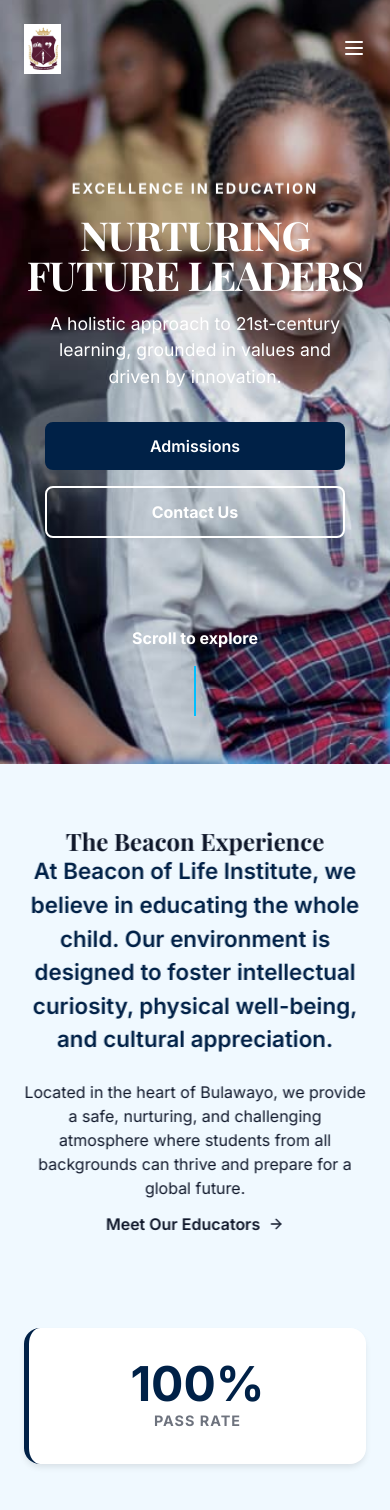
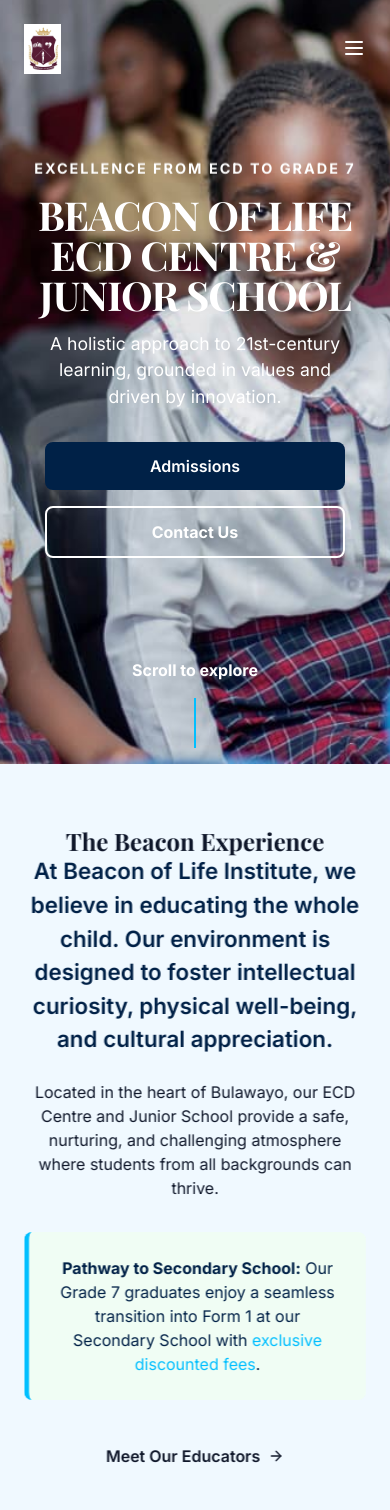
Before and after one commit to bongie-stack/Beacon-of-life-institute, a React (Vite) app: page / in a window 390 px wide. Shown: the top 1510 px of the page. Built offline with nearby package versions, Linux system fonts and the light colour scheme; the HTML template or start-up script is replaced by a standard one.

Commit message:
Add files via upload

```diff
--- a/src/components/Footer.jsx
+++ b/src/components/Footer.jsx
@@ -11,8 +11,8 @@
                     <h3 className="footer-logo">Beacon of Life <span className="text-highlight">Institute</span></h3>
                     <p className="footer-desc">Nurturing minds, building futures. A Christian-based education center committed to excellence.</p>
                     <div className="social-links">
-                        <a href="#" className="social-icon"><Facebook size={20} /></a>
-                        <a href="#" className="social-icon"><Instagram size={20} /></a>
+                        <a href="https://www.facebook.com/profile.php?id=61554904583865" className="social-icon" target="_blank" rel="noopener noreferrer"><Facebook size={20} /></a>
+                        <a href="https://www.instagram.com/beaconoflifeinstitute/" className="social-icon" target="_blank" rel="noopener noreferrer"><Instagram size={20} /></a>
                     </div>
                 </div>
 
--- a/src/pages/OurStaff.jsx
+++ b/src/pages/OurStaff.jsx
@@ -4,7 +4,7 @@
 
 const staffMembers = [
     {
-        name: 'Mr. J Nkomo',
+        name: 'Pastor Sabelo Dube',
         role: 'Director',
         description: 'Visionary leader dedicated to providing holistic education and nurturing future leaders.',
         icon: <Star size={40} />,
--- a/src/pages/Primary.css
+++ b/src/pages/Primary.css
@@ -73,7 +73,7 @@
 
 .hero-scroll-indicator {
     position: absolute;
-    bottom: 3rem;
+    bottom: 1rem;
     left: 50%;
     transform: translateX(-50%);
     display: flex;
@@ -405,3 +405,49 @@
         font-size: 0.8rem;
     }
 }
+
+/* Premises Section */
+.premises-content {
+    display: grid;
+    grid-template-columns: 1fr 1fr;
+    gap: 4rem;
+    align-items: center;
+}
+
+.premises-text h2 {
+    margin-bottom: 1.5rem;
+}
+
+.premises-image img {
+    width: 100%;
+    height: auto;
+    border-radius: 1rem;
+    box-shadow: 0 10px 15px -3px rgba(0, 0, 0, 0.1), 0 4px 6px -2px rgba(0, 0, 0, 0.05);
+    transition: transform 0.3s ease;
+}
+
+.premises-image img:hover {
+    transform: scale(1.02);
+}
+
+.transition-note {
+    background: #f0fdf4;
+    border-left: 5px solid var(--color-brand-secondary);
+    padding: 1.5rem;
+    border-radius: 0.5rem;
+    margin-top: 2rem;
+    margin-bottom: 2rem;
+}
+
+.transition-note p {
+    margin-bottom: 0;
+    color: var(--color-brand-primary);
+}
+
+@media (max-width: 992px) {
+    .premises-content {
+        grid-template-columns: 1fr;
+        gap: 2rem;
+        text-align: center;
+    }
+}
--- a/src/pages/Primary.jsx
+++ b/src/pages/Primary.jsx
@@ -11,6 +11,7 @@
 import campusImg from '../assets/enrollment-poster.jpg';
 import campusLife3 from '../assets/hero_3.jpg';
 import culturalImg from '../assets/cultural.jpeg';
+import premisesImg from '../assets/beac.jpg';
 
 export default function Primary() {
     useScrollAnimation();
@@ -39,8 +40,8 @@
             <div className="falcon-hero" style={{ backgroundImage: `url(${heroScience})` }}>
                 <div className="hero-overlay"></div>
                 <div className="container hero-content">
-                    <span className="hero-tag animate-on-scroll fade-in-up">Excellence in Education</span>
-                    <h1 className="animate-on-scroll fade-in-up delay-100">Nurturing <span className="text-secondary">Future Leaders</span></h1>
+                    <span className="hero-tag animate-on-scroll fade-in-up">Excellence from ECD to Grade 7</span>
+                    <h1 className="animate-on-scroll fade-in-up delay-100">Beacon of Life <br /><span className="text-secondary">ECD Centre & Junior School</span></h1>
                     <p className="hero-lead animate-on-scroll fade-in-up delay-200">A holistic approach to 21st-century learning, grounded in values and driven by innovation.</p>
                     <div className="hero-btns animate-on-scroll fade-in-up delay-300">
                         <Link to="/admissions" className="btn btn-primary btn-lg">Admissions</Link>
@@ -60,7 +61,10 @@
                         <div className="intro-text animate-on-scroll slide-in-left">
                             <h2 className="section-title">The <span className="text-primary">Beacon</span> Experience</h2>
                             <p className="lead-text">At Beacon of Life Institute, we believe in educating the whole child. Our environment is designed to foster intellectual curiosity, physical well-being, and cultural appreciation.</p>
-                            <p>Located in the heart of Bulawayo, we provide a safe, nurturing, and challenging atmosphere where students from all backgrounds can thrive and prepare for a global future.</p>
+                            <p>Located in the heart of Bulawayo, our ECD Centre and Junior School provide a safe, nurturing, and challenging atmosphere where students from all backgrounds can thrive.</p>
+                            <div className="transition-note box-highlight">
+                                <p><strong>Pathway to Secondary School:</strong> Our Grade 7 graduates enjoy a seamless transition into Form 1 at our Secondary School with <span className="text-highlight">exclusive discounted fees</span>.</p>
+                            </div>
                             <Link to="/our-staff" className="btn btn-link">Meet Our Educators <ArrowRight size={16} /></Link>
                         </div>
                         <div className="intro-stats animate-on-scroll slide-in-right delay-200">
@@ -76,6 +80,21 @@
                                 <span className="stat-number">10+</span>
                                 <span className="stat-label">Sports & Clubs</span>
                             </div>
+                        </div>
+                    </div>
+                </div>
+            </section>
+
+            {/* Premises Section */}
+            <section className="premises-section section-padding bg-light">
+                <div className="container">
+                    <div className="premises-content">
+                        <div className="premises-text animate-on-scroll slide-in-left">
+                            <h2 className="section-title">Our Modern <span className="text-primary">Premises</span></h2>
+                            <p>Our campus is designed to provide a stimulating environment for both ECD and Junior School learners. With spacious classrooms, secure play areas, and modern facilities, we ensure every child has the best setting for their educational journey.</p>
+                        </div>
+                        <div className="premises-image animate-on-scroll slide-in-right">
+                            <img src="https://images.unsplash.com/photo-1580582932707-520aed937b7b?q=80&w=2064&auto=format&fit=crop" alt="Beacon of Life Premises" className="img-fluid rounded shadow-lg" />
                         </div>
                     </div>
                 </div>
@@ -121,10 +140,10 @@
                         </div>
                     </div>
                 </div>
-            </section>
+            </section >
 
             {/* Campus Life Slideshow */}
-            <section className="slideshow-section section-padding">
+            < section className="slideshow-section section-padding" >
                 <div className="container">
                     <div className="section-header text-center animate-on-scroll fade-in">
                         <h2 className="section-title">Life at Beacon</h2>
@@ -132,10 +151,10 @@
                     </div>
                 </div>
                 <Slideshow />
-            </section>
+            </section >
 
             {/* Quick Links / Call to Action */}
-            <section className="cta-section">
+            < section className="cta-section" >
                 <div className="cta-grid">
                     <Link to="/admissions" className="cta-item bg-primary animate-on-scroll zoom-in delay-100">
                         <GraduationCap size={40} />
@@ -156,12 +175,13 @@
                         <span className="cta-action">Contact Us <ArrowRight size={16} /></span>
                     </Link>
                 </div>
-            </section>
+            </section >
 
             {/* Back to Top Button */}
-            <div className={`scroll-to-top ${showScroll ? 'visible' : ''}`} onClick={scrollTop}>
+            < div className={`scroll-to-top ${showScroll ? 'visible' : ''}`
+            } onClick={scrollTop} >
                 <ArrowUp size={24} />
-            </div>
-        </div>
+            </div >
+        </div >
     );
 }
--- a/src/pages/Requirements.jsx
+++ b/src/pages/Requirements.jsx
@@ -22,7 +22,7 @@
                             <h3>Official Documents</h3>
                             <ul className="req-list">
                                 <li>Birth Certificate (Original & Copy)</li>
-                                <li>Grade 7 Certificate / Latest School Report</li>
+                                <li>Latest School Report from previous grade</li>
                                 <li>Transfer Letter from previous school</li>
                                 <li>Completed Registration Form</li>
                             </ul>
```
